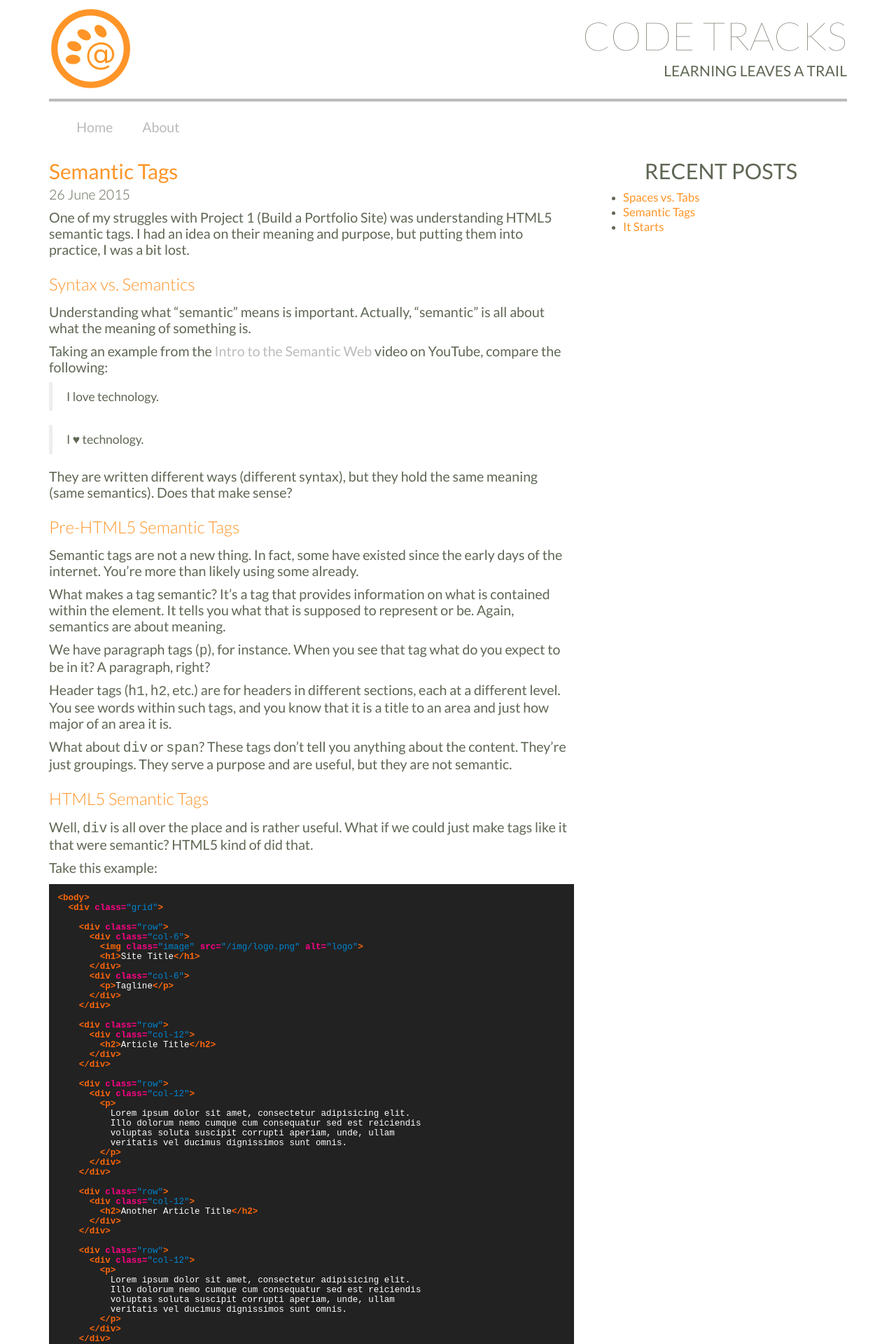
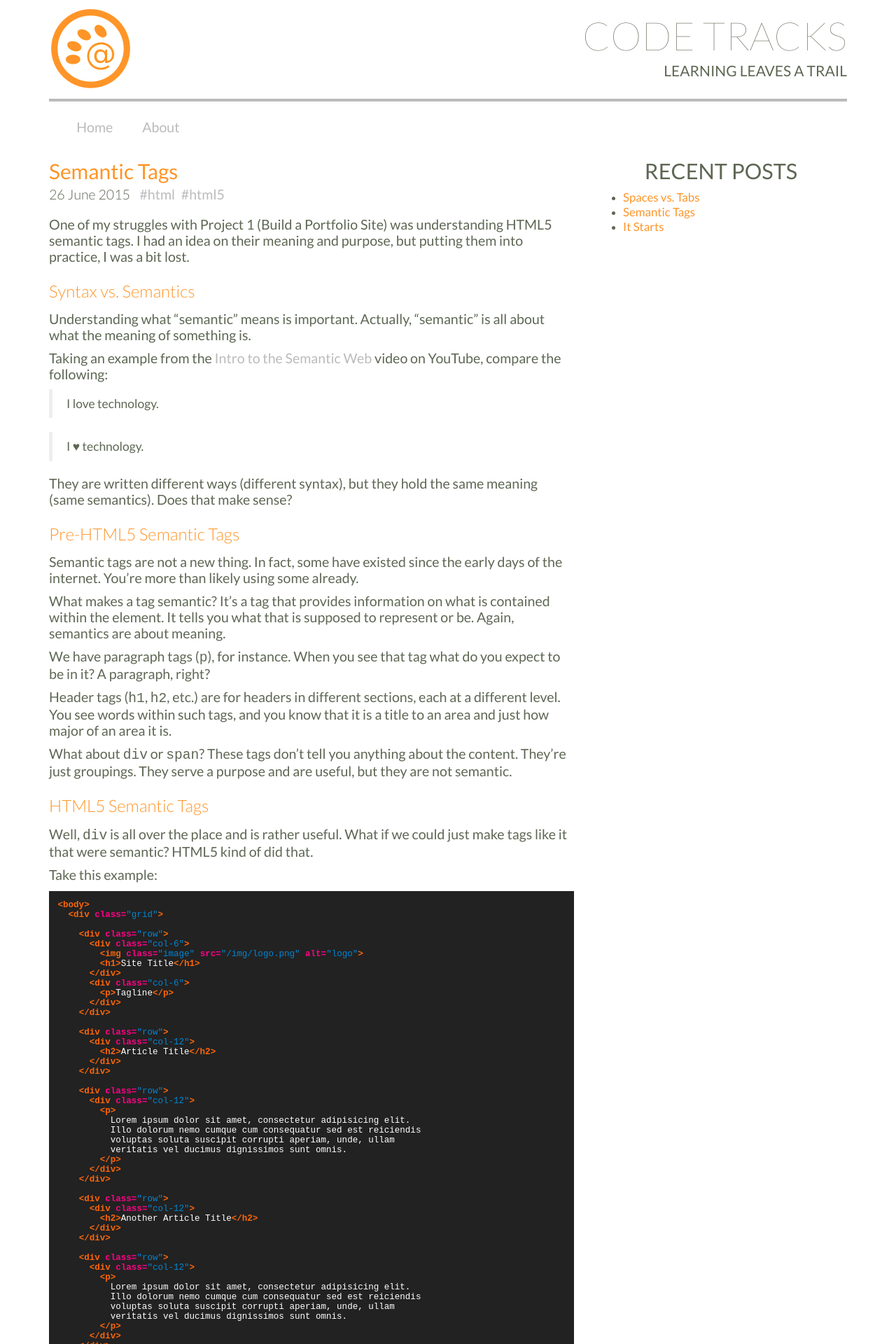
Before and after one commit to Digizard/codetracks.net, a Jekyll site: the page built from _posts/2015-06-25-semantic-tags.md, in a window 1280 px wide. Shown: the top 1920 px of the page at 70% size. Built offline with Jekyll 4.4.1, drawn with Linux system fonts in a browser that asks for light colours; emoji names are drawn with the system emoji font; Markdown is read by kramdown in place of the engine named in the settings.

Commit message:
feat: Add tags into templates

```diff
--- a/_includes/sidebar.html
+++ b/_includes/sidebar.html
@@ -1,4 +1,4 @@
-					<h2>Recent Posts</h2>
+					<h2 class="sidebar-heading">Recent Posts</h2>
 					<ul>
 						{% for post in site.posts limit: 5 %}
 							<li>
--- a/_layouts/page.html
+++ b/_layouts/page.html
@@ -1,6 +1,6 @@
 {% include header.html %}
 
-			<h2>{{ page.title }}</h2>
+			<h2 class="page-heading">{{ page.title }}</h2>
 
 			{{ content }}
 
--- a/_layouts/post.html
+++ b/_layouts/post.html
@@ -1,9 +1,18 @@
 {% include header.html %}
 
-			<h2>{{ page.title }}</h2>
-			<time class="date" xsi:type="xsd:dateTime" datetime="{{ page.date | date_to_xmlschema }}">
-				{{ page.date | date_to_long_string }}
-			</time>
+			<h2 class="post-heading">{{ page.title }}</h2>
+
+			<div class="post-info">
+				<time class="date" xsi:type="xsd:dateTime" datetime="{{ page.date | date_to_xmlschema }}">
+					{{ page.date | date_to_long_string }}
+				</time>
+
+				<ul class="tag-list">
+				{% for tag in page.tags %}
+					<li class="tag-item"><a href="{{ site.url }}/tags/#{{ tag }}">#{{ tag }}</a></li>
+				{% endfor %}
+				</ul>
+			</div>
 
 			{{ content }}
 
--- a/css/main.css
+++ b/css/main.css
@@ -12,17 +12,23 @@ h1 {
 	margin: 7px 0 4px;
 }
 
-.content h2,
-.content h3 {
+.post-heading {
+	color: #ff9528;
+	margin: 25px 0 5px;
+}
+
+.page-heading,
+h3 {
 	color: #ff9528;
 	margin: 25px 0 15px;
 }
 
-.content h3 {
+h3,
+.date {
 	font-weight: 300;
 }
 
-.sidebar h2 {
+.sidebar-heading {
 	font-size: 2.2em;
 	margin-top: 15px;
 	text-align: center;
@@ -84,10 +90,18 @@ h4, .nav-item a {
 	font: 400 1.0em "Lato", sans-serif;
 }
 
-.date {
-	font-weight: 300;
-	position: relative;
-	top: -0.5em;
+.post-info {
+	margin-bottom: 10px;
+}
+
+.tag-list {
+	display: inline-block;
+	padding-left: 0.5em;
+}
+
+.tag-item {
+	display: inline-block;
+	padding-right: 0.25em;
 }
 
 
```
Also changed, not shown: index.html (+17 -5 lines).
